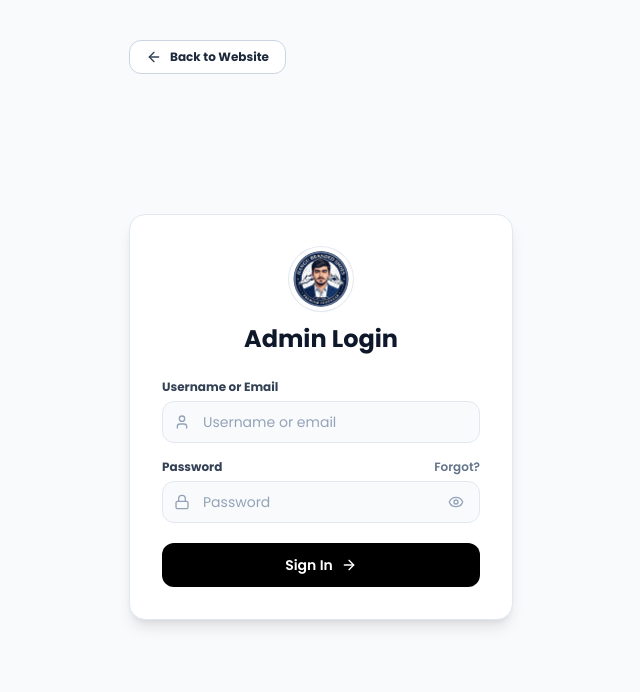
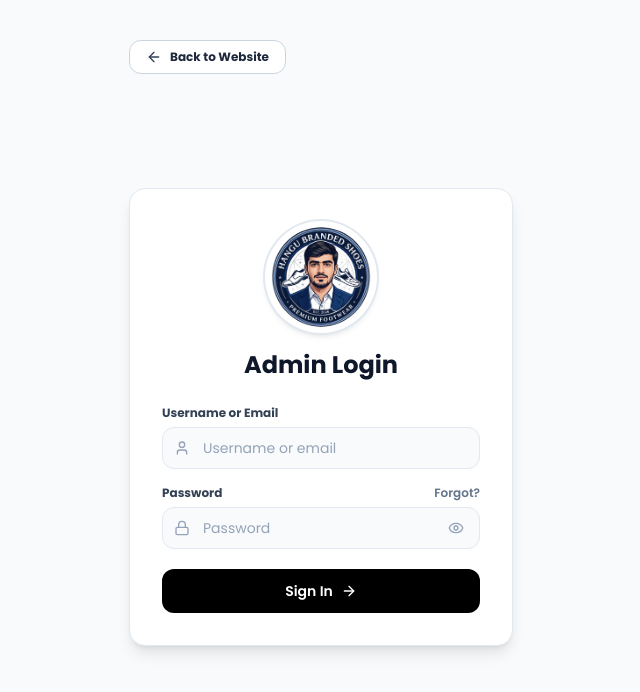
Before and after one commit to iamahmdev/hangu_branded_shoes, a Next.js app: page /admin in a window 1280 px wide. Shown: the top 692 px of the page, without its empty margins (319-959 px from the left). Built offline with nearby package versions, Linux system fonts and the light colour scheme; no server answers.

Commit message:
style(admin-login): enlarge brand logo for clear visibility

```diff
--- a/src/components/admin/AdminLogin.tsx
+++ b/src/components/admin/AdminLogin.tsx
@@ -103,11 +103,11 @@ export default function AdminLogin({ onLogin }: AdminLoginProps) {
         <div className="w-full max-w-sm mx-auto my-auto z-10 py-6">
           <div className="bg-white p-6 sm:p-8 rounded-2xl border border-slate-200 shadow-lg">
             <div className="text-center mb-6">
-              {/* Store Logo */}
+              {/* Store Logo - Prominent & Clear */}
               <img
                 src="/images/logo.png"
                 alt="Hangu Branded Shoes"
-                className="w-16 h-16 rounded-full object-contain mx-auto bg-white p-1 ring-1 ring-slate-200 shadow-sm mb-3"
+                className="w-24 h-24 sm:w-28 sm:h-28 rounded-full object-contain mx-auto bg-white p-1.5 ring-2 ring-slate-200 shadow-md mb-4 transition-transform hover:scale-105"
               />
 
               <h1 className="text-2xl font-bold text-slate-900">
```
